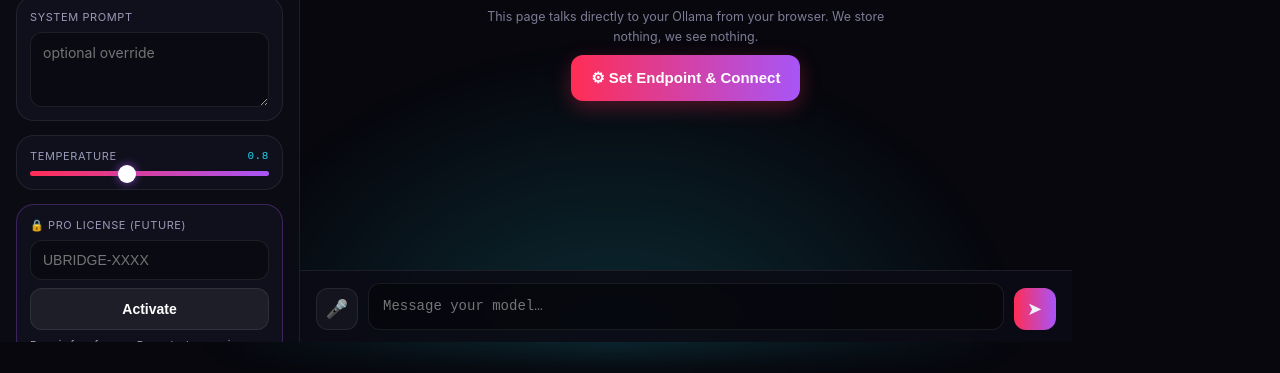
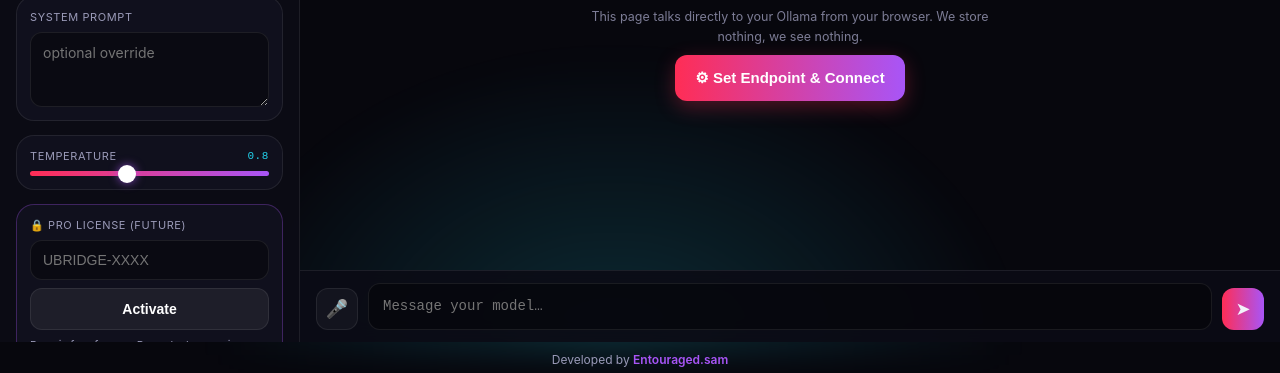
Before and after one commit to Silverbullets1/uncensored-bridge, a website: page index.html in a window 1280 px wide. Shown: the part 458-831 px from the top of the page. Before the commit the page ends 800 px from the top, so only its background shows below. Drawn offline with Linux system fonts and the light colour scheme.

Commit message:
Tamper-proof developer credit: JS-injected + MutationObserver + !important CSS

```diff
--- a/app.js
+++ b/app.js
@@ -167,6 +167,32 @@ function autosize() {
   const t = $("#input"); t.style.height = "auto"; t.style.height = Math.min(t.scrollHeight, 120) + "px";
 }
 
+/* ---------- Developer Credit (tamper-resistant) ---------- */
+const DEV_NAME = "Entouraged.sam";
+const DEV_URL = "https://github.com/LegendGod01";
+function injectCredit() {
+  let el = document.getElementById("devCredit");
+  if (!el) {
+    el = document.createElement("footer");
+    el.id = "devCredit";
+    el.className = "credit";
+    document.body.appendChild(el);
+  }
+  el.innerHTML = 'Developed by <a href="' + DEV_URL + '" target="_blank" rel="noopener">' + DEV_NAME + '</a>';
+  // re-assert styles so CSS overrides / display:none can't hide it
+  el.setAttribute("style", "display:block!important;visibility:visible!important;text-align:center;padding:10px 16px;font-size:12px;color:#9a9ab8;position:relative;z-index:9999");
+  const a = el.querySelector("a");
+  if (a) a.setAttribute("style", "color:#a855f7!important;text-decoration:none!important;font-weight:600!important");
+}
+// watch for anyone removing/hiding the credit → re-inject
+const creditObserver = new MutationObserver(() => {
+  const el = document.getElementById("devCredit");
+  if (!el || el.offsetParent === null || getComputedStyle(el).display === "none") {
+    injectCredit();
+    console.warn("[Uncensored Bridge] Developer credit is protected. Removing it violates the license.");
+  }
+});
+
 /* ---------- Wire up ---------- */
 window.addEventListener("DOMContentLoaded", () => {
   // auto-set endpoint field based on where the tool is hosted
@@ -175,6 +201,8 @@ window.addEventListener("DOMContentLoaded", () => {
   $("#endpoint").value = autoEp;
   state.endpoint = autoEp;
   loadPresets(); initVoice();
+  injectCredit();
+  creditObserver.observe(document.body, { childList: true, subtree: true, attributes: true, attributeFilter: ["style", "class"] });
   $("#connectBtn").onclick = connect;
   $("#sendBtn").onclick = send;
   $("#openSide").onclick = openSide;
--- a/index.html
+++ b/index.html
@@ -98,10 +98,6 @@
       <button class="iconBtn send" id="sendBtn" aria-label="send">➤</button>
     </footer>
   </main>
-
-  <footer class="credit">
-    Developed by <a href="https://github.com/LegendGod01" target="_blank" rel="noopener">Entouraged.sam</a>
-  </footer>
 </div>
 
 <div class="scrim" id="scrim"></div>
--- a/styles.css
+++ b/styles.css
@@ -104,9 +104,9 @@ select.field{appearance:none;background-image:linear-gradient(45deg,transparent
 .composer{display:flex;align-items:flex-end;gap:10px;padding:12px 16px calc(var(--safe-b) + 12px);border-top:1px solid var(--line);background:rgba(12,12,22,.9);-webkit-backdrop-filter:blur(10px);backdrop-filter:blur(10px)}
 .input{flex:1;resize:none;max-height:120px;line-height:1.5;padding:12px 14px}
 
-.credit{text-align:center;padding:10px 16px calc(var(--safe-b) + 6px);font-size:12px;color:var(--dim)}
-.credit a{color:var(--accent2);text-decoration:none;font-weight:600}
-.credit a:hover{text-decoration:underline}
+.credit{text-align:center!important;padding:10px 16px calc(var(--safe-b) + 6px)!important;font-size:12px!important;color:var(--dim)!important}
+.credit a{color:var(--accent2)!important;text-decoration:none!important;font-weight:600!important}
+.credit a:hover{text-decoration:underline!important}
 .scrim.show{opacity:1;pointer-events:auto}
 
 /* ===== Desktop ===== */
```
